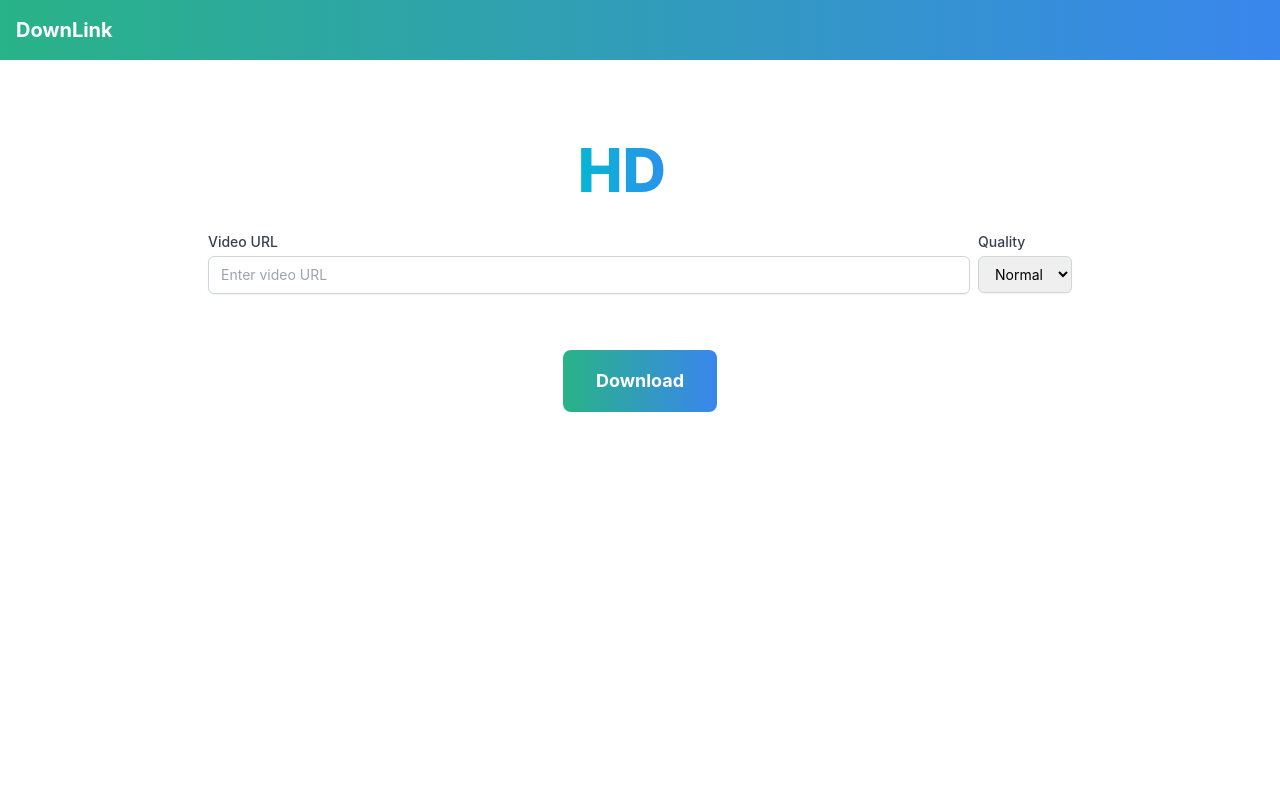
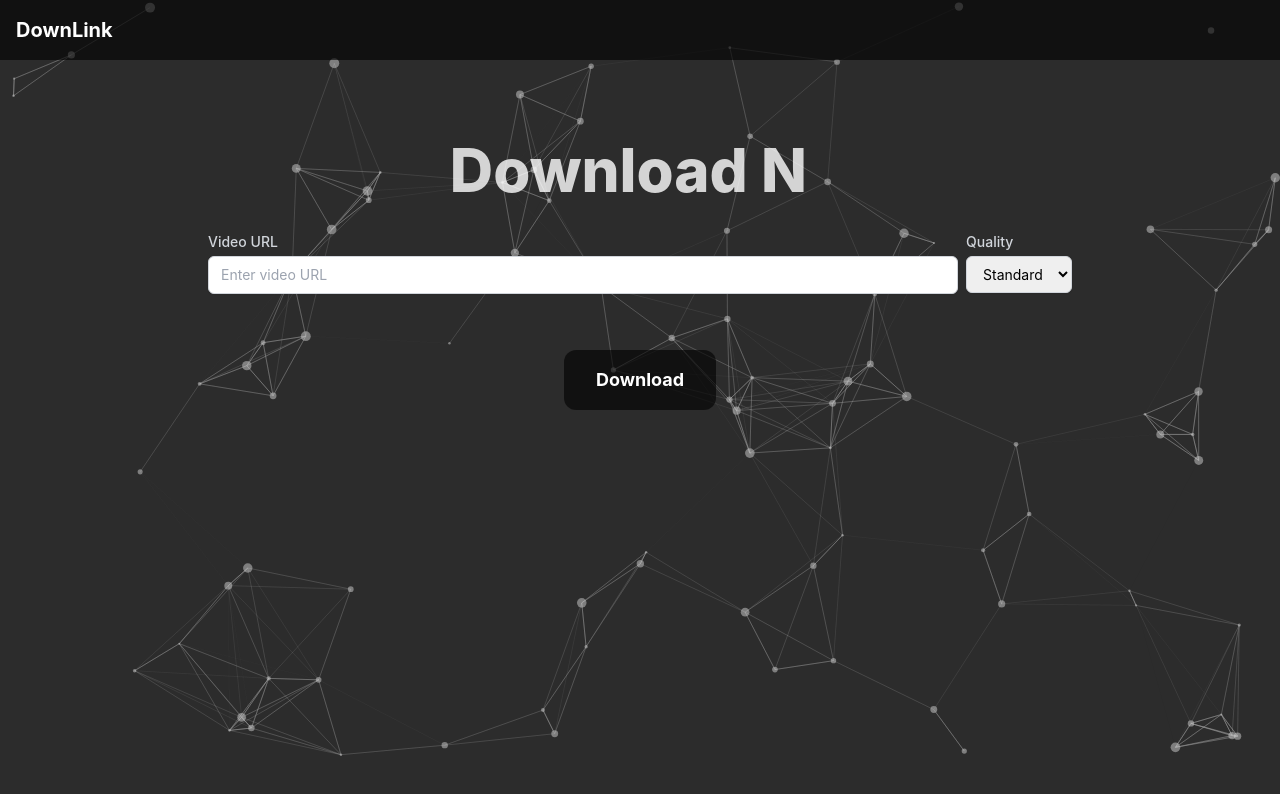
Before and after one commit to arkorty/DownLink, a React (Create React App) app in the folder frontend/: page / in a window 1280 px wide. Shown: the top 794 px of the page. Built offline with nearby package versions, Linux system fonts and the light colour scheme.

Commit message:
Update the main viewport background

```diff
--- a/frontend/package.json
+++ b/frontend/package.json
@@ -10,9 +10,11 @@
     "react": "^18.3.1",
     "react-confetti": "^6.1.0",
     "react-dom": "^18.3.1",
+    "react-particles": "^2.12.2",
     "react-router-dom": "^6.26.0",
     "react-scripts": "5.0.1",
     "react-type-animation": "^3.2.0",
+    "tsparticles-slim": "^2.12.0",
     "web-vitals": "^2.1.4"
   },
   "scripts": {
--- a/frontend/src/App.js
+++ b/frontend/src/App.js
@@ -2,11 +2,14 @@ import React from "react";
 import { BrowserRouter as Router, Route, Routes } from "react-router-dom";
 import Header from "./components/Header";
 import Home from "./components/Home";
+import Background from "./components/Background";
 
 function App() {
   return (
     <Router>
-      <div className="flex flex-col min-h-screen">
+      <div className="flex flex-col min-h-screen relative">
+        <Background />
+        <div className="relative z-10 flex flex-col min-h-screen">
           <Header />
           <main className="flex-grow">
             <Routes>
@@ -14,6 +17,7 @@ function App() {
             </Routes>
           </main>
         </div>
+      </div>
     </Router>
   );
 }
--- /dev/null
+++ b/frontend/src/components/Background.js
@@ -0,0 +1,88 @@
+import React from "react";
+import Particles from "react-particles";
+import { loadSlim } from "tsparticles-slim";
+
+const Background = () => {
+  const particlesInit = async (engine) => {
+    await loadSlim(engine);
+  };
+
+  return (
+    <Particles
+      id="tsparticles"
+      init={particlesInit}
+      options={{
+        background: {
+          color: {
+            value: "#2c2c2c",
+          },
+        },
+        fpsLimit: 120,
+        interactivity: {
+          events: {
+            onClick: {
+              enable: true,
+              mode: "push",
+            },
+            onHover: {
+              enable: true,
+              mode: "repulse",
+            },
+            resize: true,
+          },
+          modes: {
+            push: {
+              quantity: 4,
+            },
+            repulse: {
+              distance: 200,
+              duration: 0.8,
+              speed: 0.03,
+            },
+          },
+        },
+        particles: {
+          color: {
+            value: "#d0d0d0",
+          },
+          links: {
+            color: "#a0a0a0",
+            distance: 150,
+            enable: true,
+            opacity: 0.5,
+            width: 1,
+          },
+          move: {
+            direction: "none",
+            enable: true,
+            outModes: {
+              default: "bounce",
+            },
+            random: false,
+            speed: 2,
+            straight: false,
+          },
+          number: {
+            density: {
+              enable: true,
+              area: 800,
+            },
+            value: 80,
+          },
+          opacity: {
+            value: 0.5,
+          },
+          shape: {
+            type: "circle",
+          },
+          size: {
+            value: { min: 1, max: 5 },
+          },
+        },
+        detectRetina: true,
+      }}
+    />
+  );
+};
+
+export default Background;
--- a/frontend/src/components/DownloadForm.js
+++ b/frontend/src/components/DownloadForm.js
@@ -68,7 +68,7 @@ const DownloadForm = () => {
   const getBarClass = () => {
     if (message === "Download Complete") return "bg-green-400";
     if (message === "Download Failed") return "bg-red-400";
-    return "bg-blue-500";
+    return "bg-blue-400";
   };
 
   const getBarStyle = () => ({
@@ -96,7 +96,7 @@ const DownloadForm = () => {
           <div className="flex-grow">
             <label
               htmlFor="url"
-              className="block text-sm font-medium text-gray-700 text-left"
+              className="block text-sm font-medium text-gray-300 text-left"
             >
               Video URL
             </label>
@@ -112,7 +112,7 @@ const DownloadForm = () => {
           <div className="flex-shrink-0 w-18">
             <label
               htmlFor="quality"
-              className="block text-sm font-medium text-gray-700 text-left"
+              className="block text-sm font-medium text-gray-300 text-left"
             >
               Quality
             </label>
@@ -122,19 +122,17 @@ const DownloadForm = () => {
               onChange={(e) => setQuality(e.target.value)}
               className="mt-1 block w-full px-3 py-2 border border-gray-300 rounded-md shadow-sm focus:outline-none focus:ring-blue-500 focus:border-blue-500 sm:text-sm"
             >
-              <option value="360p">Normal</option>
+              <option value="360p">Standard</option>
               <option value="480p">High</option>
-              <option value="720p">Super</option>
-              <option value="1080p">Ultra</option>
+              <option value="720p">Ultra</option>
             </select>
           </div>
         </div>
-
         <div
-          className={`w-full bg-white rounded-lg mt-4 h-6 relative overflow-hidden ${
+          className={`w-full rounded-full mt-4 h-6 relative overflow-hidden ${
             progress > 0 || (isDownloading && progress === 0)
-              ? "border border-gray-300"
-              : ""
+              ? "bg-white bg-opacity-60"
+              : "bg-inherit"
           }`}
         >
           <div
@@ -160,18 +158,17 @@ const DownloadForm = () => {
             </span>
           </div>
         </div>
-
         <div className="flex justify-center">
           {!isDownloading && !message.startsWith("Downloading") && (
             <button
               type="submit"
-              className="relative inline-flex items-center px-8 py-4 border border-transparent text-lg font-bold rounded-lg text-white bg-gradient-to-r from-cyan-500 via-green-500 to-blue-500 hover:shadow-lg focus:outline-none animate-gradient"
+              className="relative inline-flex items-center px-8 py-4 text-lg font-bold rounded-xl text-white bg-black bg-opacity-60 hover:shadow-lg focus:outline-none transition-all duration-300"
             >
-              <span className="absolute inset-0 bg-black opacity-0 transition-opacity duration-300 ease-in-out active:opacity-40 rounded-lg"></span>
+              <span className="absolute inset-0 bg-black opacity-0 transition-opacity duration-300 ease-in-out active:opacity-40 rounded-xl"></span>
               Download
             </button>
           )}
-        </div>
+        </div>{" "}
       </form>
 
       {showConfetti && (
--- a/frontend/src/components/Header.js
+++ b/frontend/src/components/Header.js
@@ -2,26 +2,8 @@ import React from "react";
 
 const Header = () => {
   return (
-    <header className="bg-gradient-to-r from-cyan-500 via-green-500 to-blue-500 text-white p-4 animate-gradient">
+    <header className="text-white bg-black bg-opacity-60 p-4">
       <h1 className="text-xl font-bold">DownLink</h1>
-      <style jsx>{`
-        @keyframes gradientFlow {
-          0% {
-            background-position: 0% 0%;
-          }
-          50% {
-            background-position: 100% 100%;
-          }
-          100% {
-            background-position: 0% 0%;
-          }
-        }
-
-        .animate-gradient {
-          background-size: 300% 300%;
-          animation: gradientFlow 15s ease infinite;
-        }
-      `}</style>
     </header>
   );
 };
--- a/frontend/src/components/Home.js
+++ b/frontend/src/components/Home.js
@@ -10,17 +10,19 @@ const Home = () => {
         <h1 className="text-white mb-4 text-4xl sm:text-5xl lg:text-6xl font-extrabold">
           <TypeAnimation
             sequence={[
-              "Easy To Use!",
+              "From YouTube!",
+              1200,
+              "Download Now!",
               1200,
               "HD Quality!",
               1200,
-              "Download YouTube Videos!",
+              "DownLink!",
               1200,
             ]}
             wrapper="span"
             speed={30}
             repeat={Infinity}
-            className="text-transparent bg-clip-text bg-gradient-to-r from-cyan-500 to-blue-500"
+            className="text-transparent bg-clip-text bg-white bg-opacity-80"
           />
         </h1>
         <DownloadForm />
```
Also changed, not shown: 1 other file (tests, documents, lock files or other folders). Lines whose indentation alone changed are shown as unchanged.
